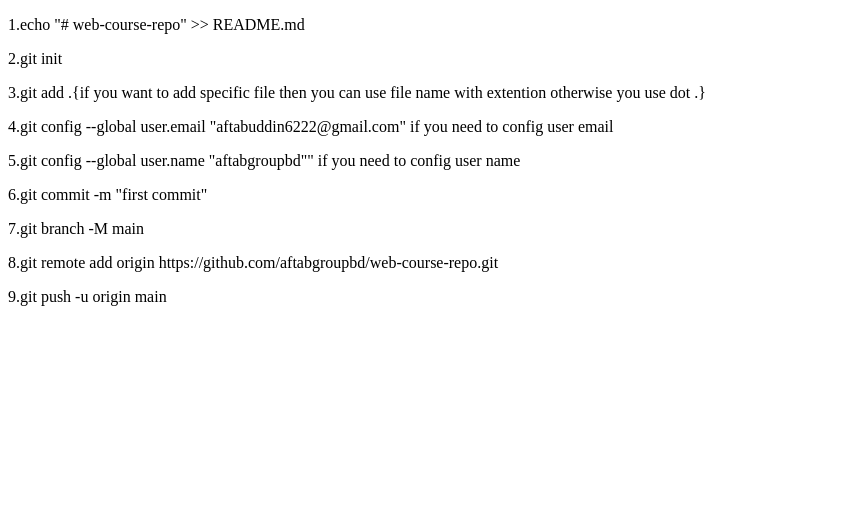
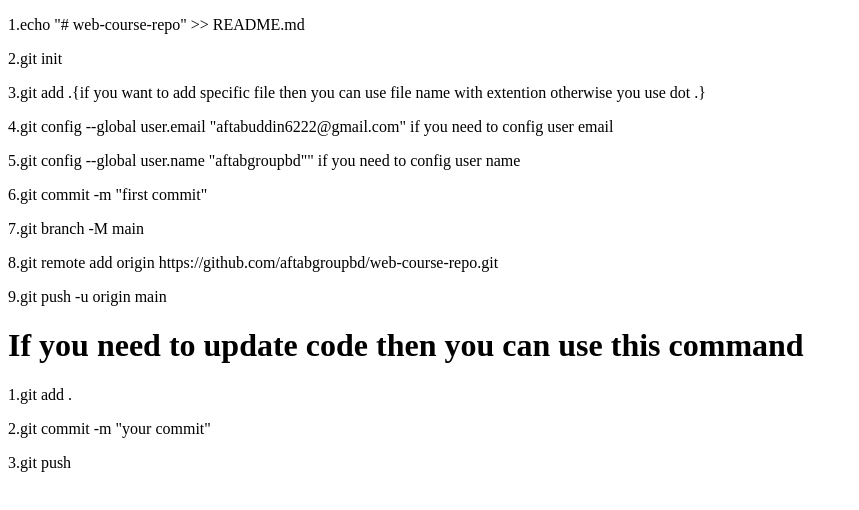
Before and after one commit to aftabgroupbd/git-init-code, a plain HTML site: page index.html in a window 1280 px wide. Shown: the whole page, without its empty margins (0-859 px from the left). Drawn offline with Linux system fonts and the light colour scheme.

Commit message:
If you update your code then you can use this 3 lines of commands

```diff
--- a/index.html
+++ b/index.html
@@ -16,5 +16,10 @@
     <p>7.git branch -M main</p>
     <p>8.git remote add origin https://github.com/aftabgroupbd/web-course-repo.git</p>
     <p>9.git push -u origin main</p>
+
+    <h1>If you need to update code then you can use this command</h1>
+    <p>1.git add .</p>
+    <p>2.git commit -m "your commit"</p>
+    <p>3.git push</p>
 </body>
 </html>
```
